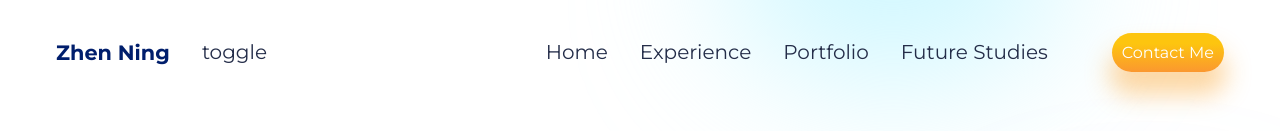
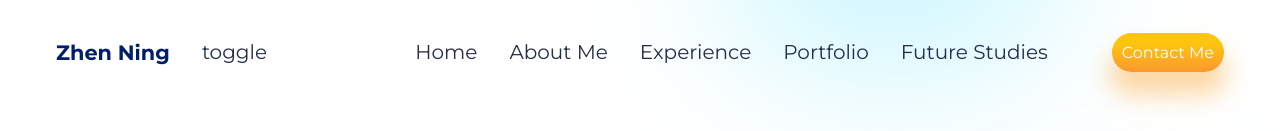
Before and after one commit to zhning1994/ningportfolio, a React (Create React App) app: page / in a window 1280 px wide. Shown: the top 131 px of the page. Built offline with nearby package versions, Linux system fonts and the light colour scheme.

Commit message:
add About Me section

```diff
--- a/src/components/Navbar/Navbar.jsx
+++ b/src/components/Navbar/Navbar.jsx
@@ -12,6 +12,7 @@ const Navbar = () => {
         <div className="n-list">
           <ul>
             <li>Home</li>
+            <li>About Me</li>
             <li>Experience</li>
             <li>Portfolio</li>
             <li>Future Studies</li>
```
